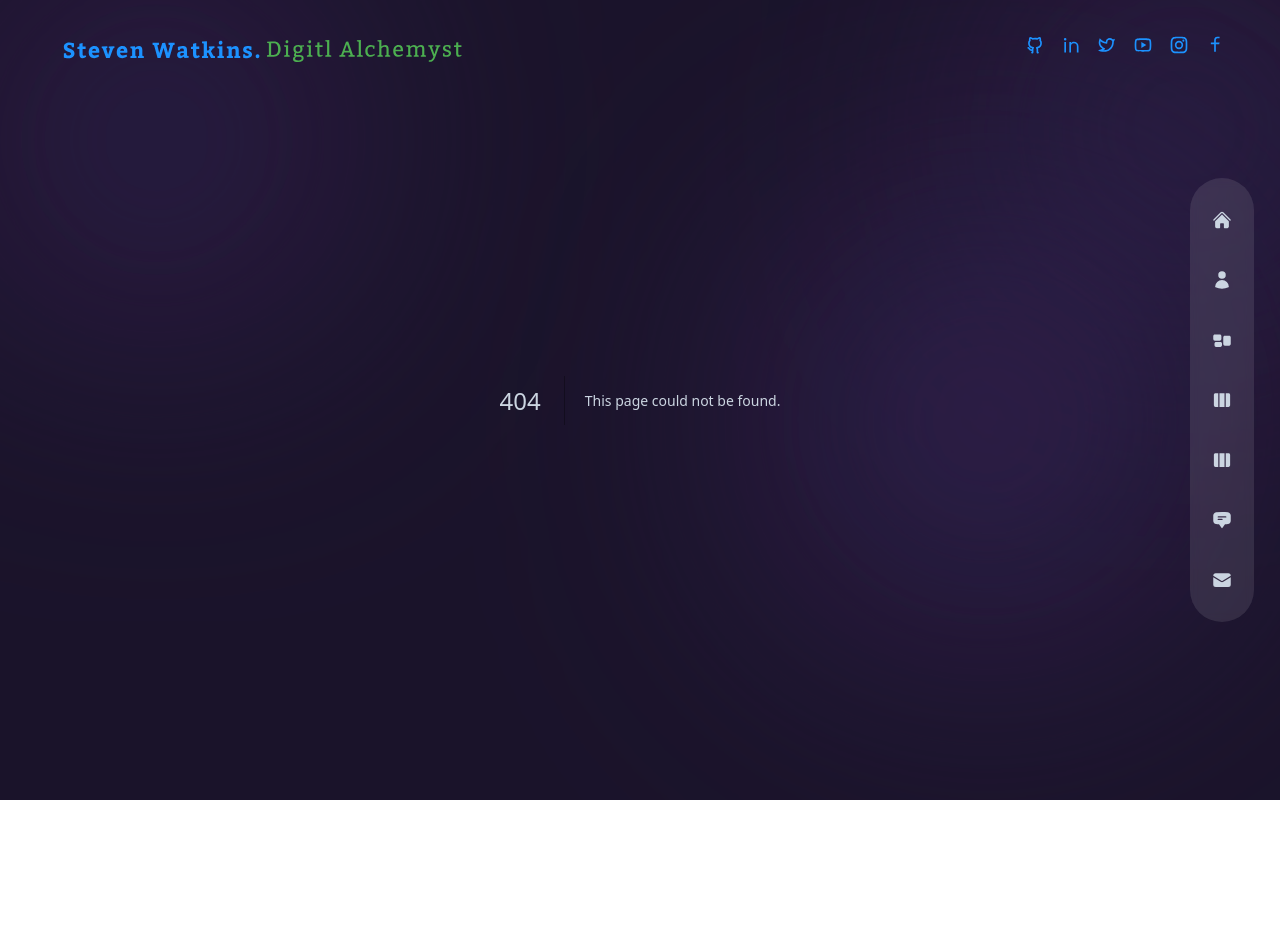
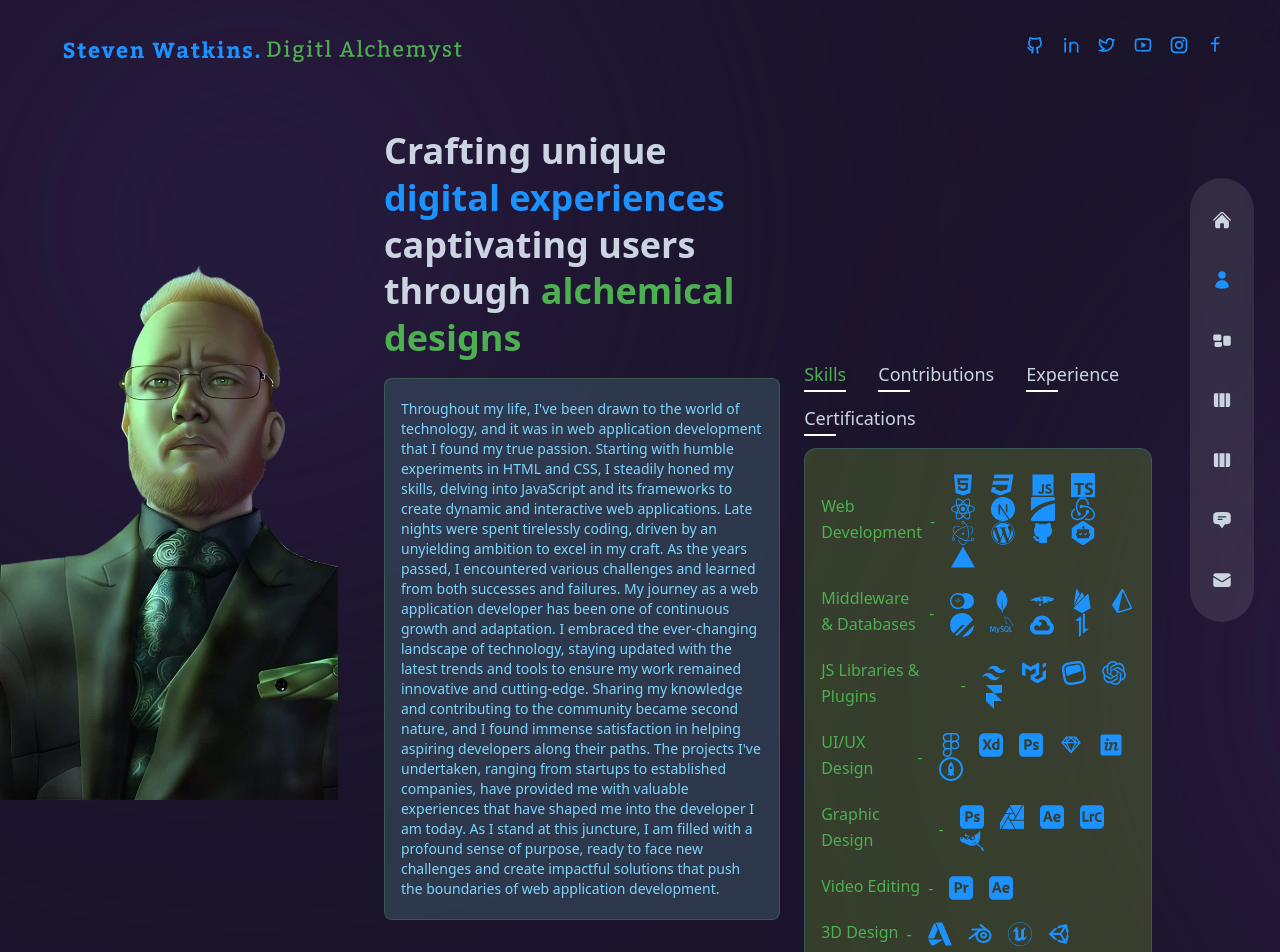
Before and after one commit to Digitl-Alchemyst/digitl-alchemyst-portfolio, a Next.js app: page /skills in a window 1280 px wide. Before the commit this address had no page. Shown: the top 952 px of the page. Before the commit the page ends 800 px from the top, so only its background shows below. Built offline with nearby package versions, Linux system fonts and the light colour scheme.

Commit message:
Skills Page 100%

```diff
--- a/src/components/Nav.js
+++ b/src/components/Nav.js
@@ -12,7 +12,7 @@ import { useRouter } from 'next/router';
 //  Navigation Menu Links
 const navLinks = [
   { name: 'home', path: '/', icon: <HiHome /> },
-  { name: 'about', path: '/about', icon: <HiUser /> },
+  { name: 'skills', path: '/skills', icon: <HiUser /> },
   { name: 'services', path: '/services', icon: <HiRectangleGroup /> },
   { name: 'experience', path: '/experience', icon: <HiViewColumns /> },
   { name: 'projects', path: '/projects', icon: <HiViewColumns /> },
--- a/src/pages/about/index.js
+++ b/src/pages/skills/index.js
@@ -16,7 +16,6 @@ import {
   FaWindows,
   FaFedora,
 } from 'react-icons/fa';
-
 import {
   SiNextdotjs,
   SiFramer,
@@ -63,6 +62,7 @@ import Layout from '@/c/Layout';
 import { RiBlenderLine } from 'react-icons/ri';
 import { GrAndroid, GrArchlinux } from 'react-icons/gr';
 import { AiOutlineCloud, AiOutlineSketch } from 'react-icons/ai';
+
 //  data
 const aboutData = [
   {
@@ -349,9 +349,9 @@ const About = () => {
               initial='hidden'
               animate='show'
               exit='hidden'
-              className='flex h-[480px] w-full flex-col pb-32 xl:max-w-[48%] xl:pb-0 xxl:max-w-[38%]'
+              className='flex h-[480px] w-full flex-col pb-32 xl:max-w-[48%] xl:pb-0'
             >
-              <div className='mx-auto mb-4 flex gap-x-4 xl:mx-0 xl:gap-x-8'>
+              <div className='mx-auto mb-4 gap-y-4 flex-wrap flex gap-x-4 xl:mx-0 xl:gap-x-8'>
                 {aboutData.map((item, itemIndex) => {
                   return (
                     <div
@@ -367,12 +367,12 @@ const About = () => {
                   );
                 })}
               </div>
-              <div className='gap-y2 flex flex-col items-center rounded-xl border border-sky-400/20 bg-lime-400/20 py-2 xl:items-start xl:gap-y-4 xl:px-2 xl:py-6'>
+              <div className='gap-y2 flex flex-col items-center rounded-xl border border-sky-400/20 bg-lime-400/20 py-2 xl:mr-16 xl:items-start xl:gap-y-4 xl:px-2 xl:py-6'>
                 {aboutData[index].info.map((item, itemIndex) => {
                   return (
                     <div
                       key={itemIndex}
-                      className='flex max-w-max flex-1 flex-col items-center gap-x-2 text-accent2 md:flex-row'
+                      className='flex max-w-max flex-1 flex-col items-center gap-x-2 px-2 text-accent2 md:flex-row'
                     >
                       {/* Title  */}
                       <div className='mb-2 font-light md:mb-1'>
@@ -380,7 +380,7 @@ const About = () => {
                       </div>
                       <div className='hidden md:flex'>-</div>
                       <div className='mb-2 md:mb-1'>{item.stage}</div>
-                      <div className='flex gap-x-4'>
+                      <div className='flex flex-wrap gap-x-4'>
                         {/* Icons */}
                         {item.icons?.map((icon, itemIndex) => {
                           return (
```
Also changed, not shown: src/pages/skills/about.js (renamed from src/pages/about/about.js).
